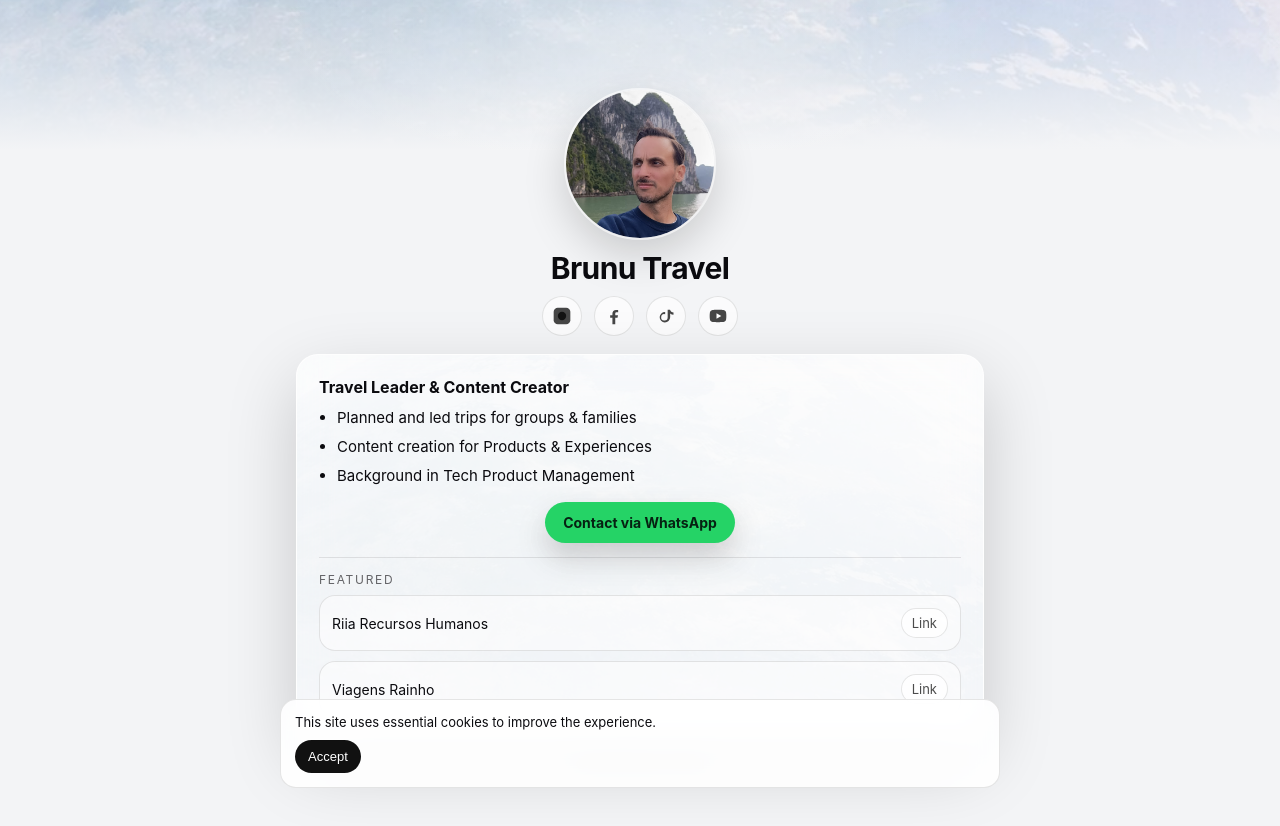
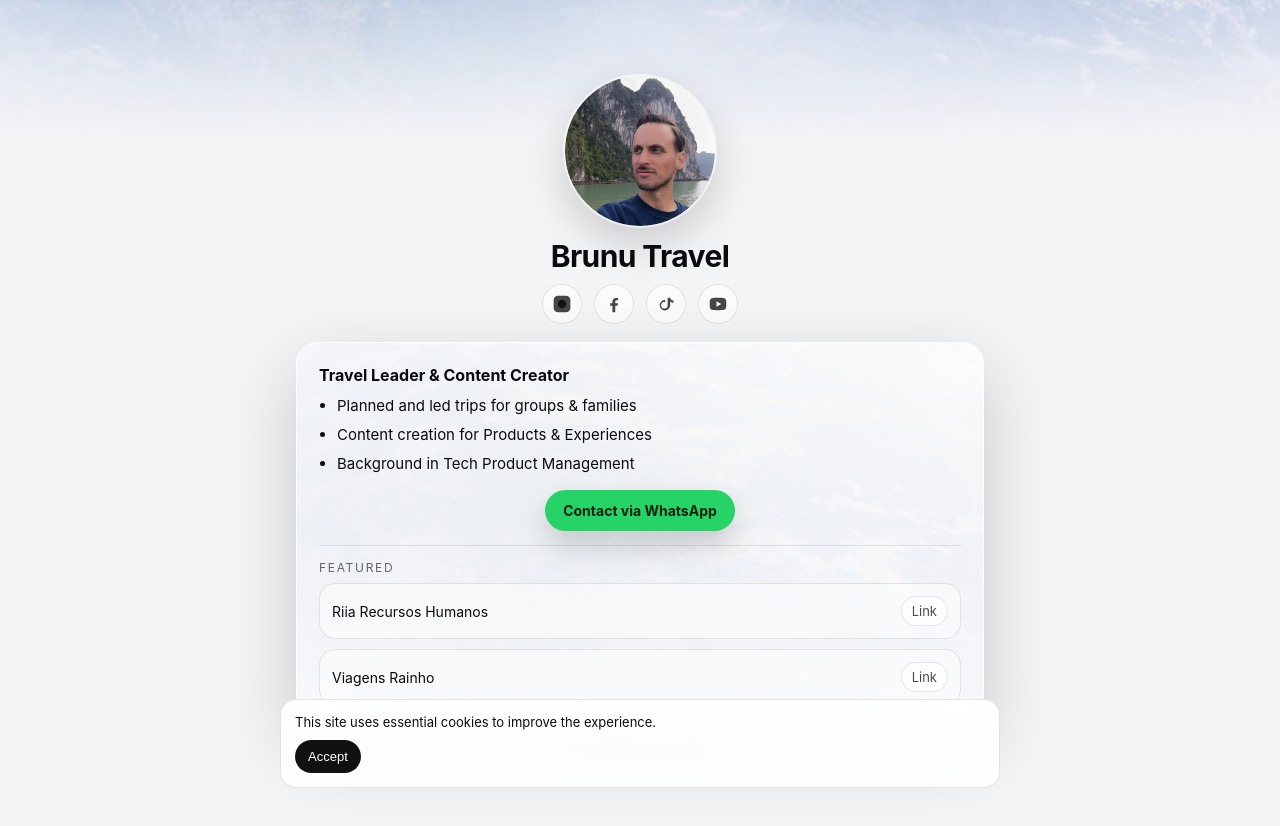
Before and after one commit to brunu-uncut-travel/bio-site, a plain HTML site: page index.html in a window 1280 px wide. Drawn offline with Linux system fonts and the light colour scheme.

Commit message:
Update index.html

```diff
--- a/index.html
+++ b/index.html
@@ -27,40 +27,39 @@ body{
   color:var(--text);
 }
 
-/* HERO — tighter, globe lower, no hard line */
+/* HERO — globe aligned with avatar curve */
 .hero{
   position:relative;
-  height:150px;            /* smaller header */
+  height:140px;                 /* compact header */
   overflow:hidden;
 }
 .hero::before{
   content:"";
   position:absolute;
-  inset:-20px;
-  background:url("earth_v2.jpg") center 78% / cover no-repeat;
-  filter:saturate(1.03) contrast(1.04);
+  inset:-10px;
+  background:url("earth_v2.jpg") center 92% / cover no-repeat; /* LOWER */
+  filter:saturate(1.04) contrast(1.05);
 }
 .hero::after{
   content:"";
   position:absolute;
   inset:0;
-  /* ONLY soft fade, no line */
   background:
-    radial-gradient(600px 260px at 50% 20%, rgba(255,255,255,.35), transparent 60%),
-    linear-gradient(to bottom, rgba(255,255,255,.15), rgba(243,244,246,1));
+    radial-gradient(520px 220px at 50% 18%, rgba(255,255,255,.30), transparent 60%),
+    linear-gradient(to bottom, rgba(255,255,255,.12), rgba(243,244,246,1));
 }
 
 /* AVATAR */
 .avatarWrap{
   display:flex;
   justify-content:center;
-  margin-top:-60px;        /* pulls content up */
+  margin-top:-64px;              /* photo overlaps hero */
   position:relative;
   z-index:2;
 }
 .avatar{
-  width:148px;
-  height:148px;
+  width:150px;
+  height:150px;
   border-radius:50%;
   object-fit:cover;
   background:#fff;
@@ -83,7 +82,7 @@ body{
   letter-spacing:-0.02em;
 }
 
-/* SOCIAL */
+/* SOCIAL ICONS */
 .social{
   display:flex;
   justify-content:center;
@@ -121,8 +120,8 @@ body{
   content:"";
   position:absolute;
   inset:0;
-  background:url("earth_v2.jpg") center 86% / cover no-repeat;
-  opacity:.14;
+  background:url("earth_v2.jpg") center 95% / cover no-repeat; /* LOWER + visible */
+  opacity:.20;
   pointer-events:none;
 }
 
@@ -208,7 +207,7 @@ footer{
   text-align:center;
 }
 
-/* COOKIE — unchanged, works for new users */
+/* COOKIE */
 .cookie{
   position:fixed;
   left:12px;
@@ -249,21 +248,16 @@ footer{
   <div class="name">Brunu Travel</div>
 
   <nav class="social">
-    <!-- icons unchanged -->
-    <!-- Instagram -->
-    <a href="https://www.instagram.com/brunu_uncut_travel/" target="_blank" rel="noopener noreferrer">
+    <a href="https://www.instagram.com/brunu_uncut_travel/" target="_blank">
       <svg viewBox="0 0 24 24"><path d="M7 2h10a5 5 0 015 5v10a5 5 0 01-5 5H7a5 5 0 01-5-5V7a5 5 0 015-5z"/><path d="M12 7a5 5 0 100 10 5 5 0 000-10z"/></svg>
     </a>
-    <!-- Facebook -->
-    <a href="https://www.facebook.com/profile.php?id=61586558676697" target="_blank" rel="noopener noreferrer">
+    <a href="https://www.facebook.com/profile.php?id=61586558676697" target="_blank">
       <svg viewBox="0 0 24 24"><path d="M13.5 22v-8h2.7l.6-3H13.5V9.2c0-.9.3-1.6 1.7-1.6H17V5c-.3 0-1.3-.1-2.6-.1-2.6 0-4.3 1.6-4.3 4.5V11H7.4v3h2.7v8h3.4z"/></svg>
     </a>
-    <!-- TikTok -->
-    <a href="https://www.tiktok.com/@brunu_uncut_travel" target="_blank" rel="noopener noreferrer">
+    <a href="https://www.tiktok.com/@brunu_uncut_travel" target="_blank">
       <svg viewBox="0 0 24 24"><path d="M14 3v10.6a3.9 3.9 0 11-3-3.8V7.2a6.3 6.3 0 106 6.4V9.1c1.2.9 2.6 1.4 4 1.5V7.7c-2-.2-3.6-1.5-4.2-3.3H14z"/></svg>
     </a>
-    <!-- YouTube -->
-    <a href="https://www.youtube.com/@brunu_uncut_travel" target="_blank" rel="noopener noreferrer">
+    <a href="https://www.youtube.com/@brunu_uncut_travel" target="_blank">
       <svg viewBox="0 0 24 24"><path d="M21.6 7.2a3 3 0 00-2.1-2.1C17.6 4.6 12 4.6 12 4.6s-5.6 0-7.5.5A3 3 0 002.4 7.2 31 31 0 002 12a31 31 0 00.4 4.8 3 3 0 002.1 2.1c1.9.5 7.5.5 7.5.5s5.6 0 7.5-.5a3 3 0 002.1-2.1A31 31 0 0022 12a31 31 0 00-.4-4.8z"/><path d="M10.2 15.4V8.6L16 12z" fill="#fff"/></svg>
     </a>
   </nav>
@@ -280,7 +274,9 @@ footer{
       </ul>
 
       <div class="cta">
-        <a class="btnWa" href="https://wa.me/351963623430" target="_blank">Contact via WhatsApp</a>
+        <a class="btnWa" href="https://wa.me/351963623430" target="_blank">
+          Contact via WhatsApp
+        </a>
       </div>
 
       <div class="divider"></div>
@@ -305,7 +301,9 @@ footer{
 
 <div class="cookie" id="cookie">
   <p>This site uses essential cookies to improve the experience.</p>
-  <button onclick="localStorage.removeItem('cookie');localStorage.setItem('cookie','ok');this.parentElement.style.display='none'">Accept</button>
+  <button onclick="localStorage.removeItem('cookie');localStorage.setItem('cookie','ok');this.parentElement.style.display='none'">
+    Accept
+  </button>
 </div>
 
 <script>
```
